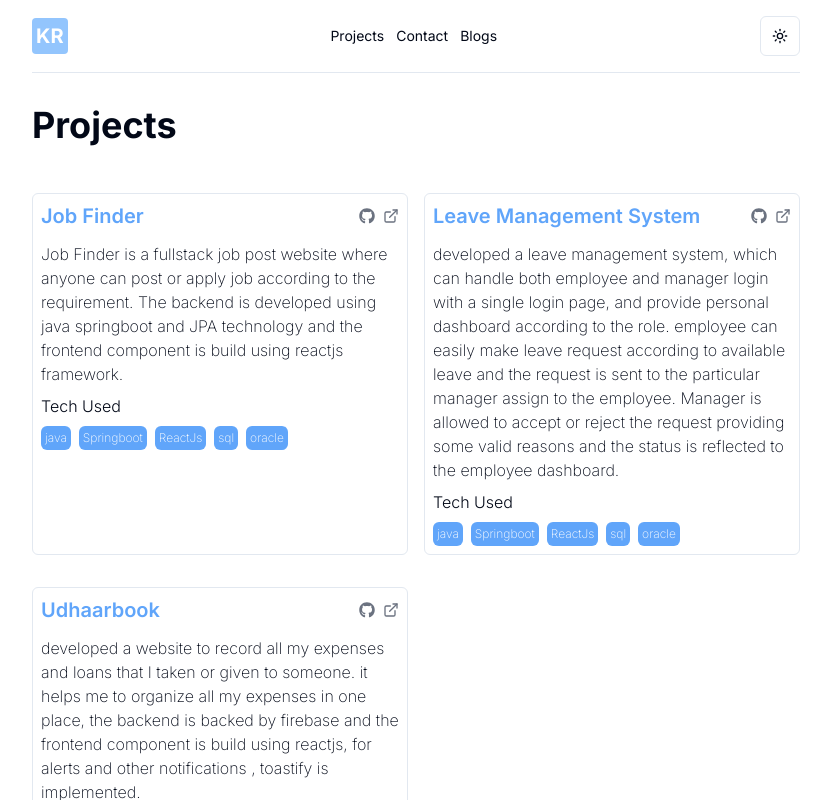
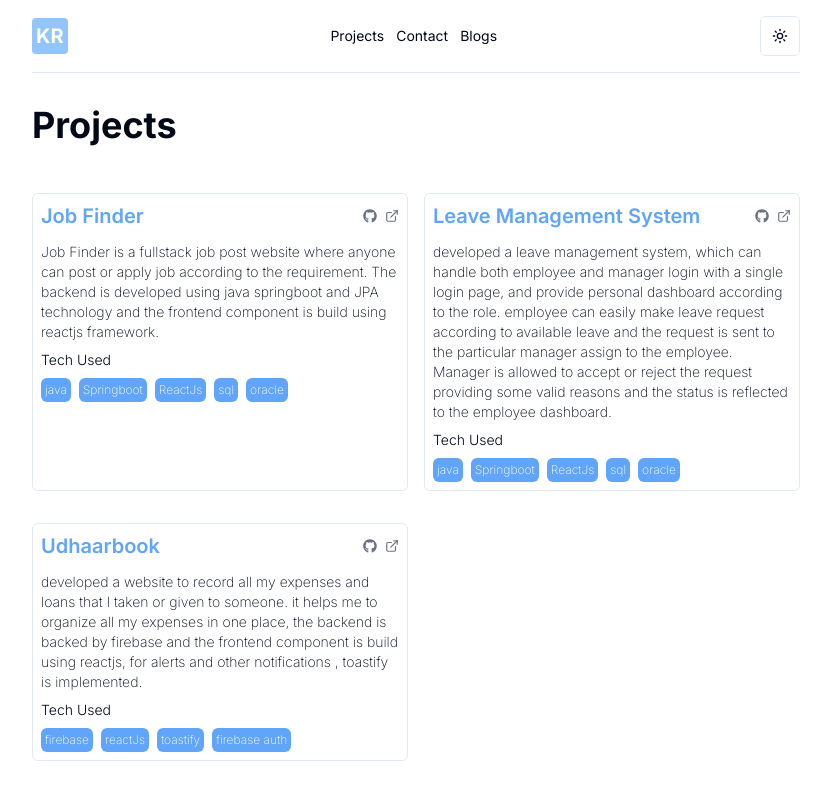
Before and after one commit to raikiran07/elow-portfolio, a Next.js app: page /projects in a window 1280 px wide. Shown: the top 800 px of the page, without its empty margins (224-1055 px from the left). Built offline with nearby package versions, Linux system fonts and the light colour scheme.

Commit message:
project section text size changed from sm to xs

```diff
--- a/src/components/ProjectList.tsx
+++ b/src/components/ProjectList.tsx
@@ -30,7 +30,7 @@ export default function ProjectList() {
     <div className='grid grid-cols-1 md:grid-cols-2 md:gap-4'>
         {
           data?.map(project=>(
-            <div key={project.id} className='project-item mt-4 font-extralight border p-2 md:rounded-md hover:cursor-pointer hover:border-gray-500 transition-all ease-linear animate-fadeInUp'>
+            <div key={project.id} className='project-item mt-4 font-extralight border p-2 rounded-md hover:cursor-pointer hover:border-gray-500 transition-all ease-linear animate-fadeInUp text-xs md:text-sm'>
 
               <div className='title-container flex items-center justify-between  pb-1 md:mb-2'>
 
```
